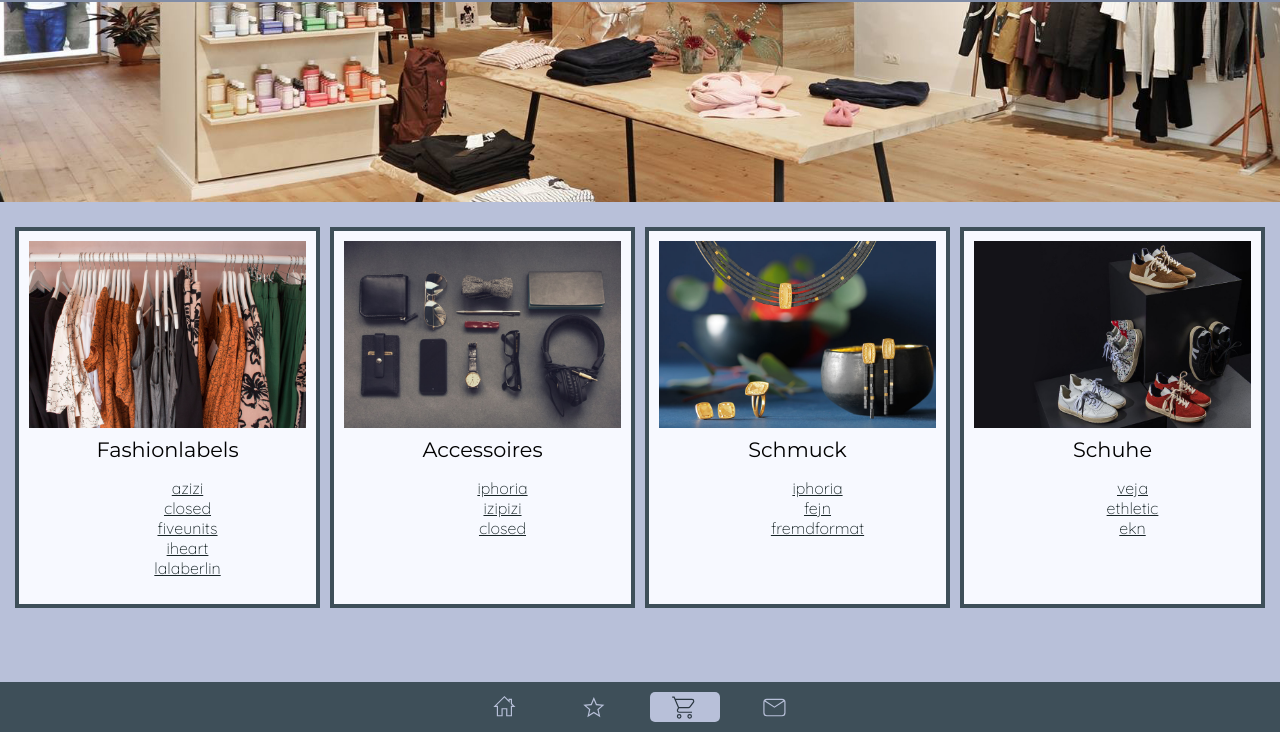
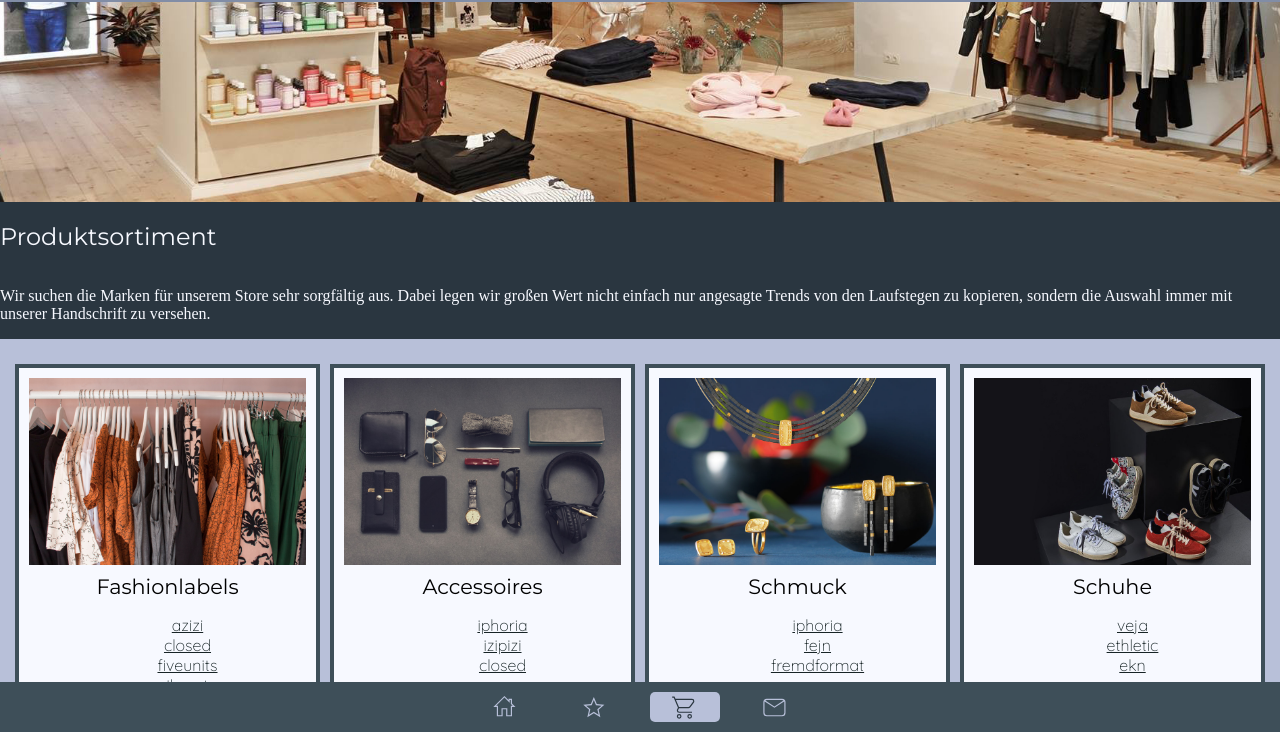
Before and after one commit to neuefische/mo-design, a website: page products.html in a window 1280 px wide. Shown: the part 68-800 px from the top of the page. Drawn offline with nearby package versions, Linux system fonts and the light colour scheme; files that its build step writes are made by us from their sources.

Commit message:
Add js. paragraph under Headline

```diff
--- a/products.html
+++ b/products.html
@@ -25,6 +25,12 @@
           width="100%"
         />
       </section>
+
+      <article>
+        <h1 class="heading1">Produktsortiment</h1>
+        <p class="paragraph"></p>
+      </article>
+
       <div class="products">
         <div class="products-item products-item-1">
           <img
@@ -177,5 +183,6 @@
           </svg></button
       ></a>
     </footer>
+    <script src="src/product.js"></script>
   </body>
 </html>
--- a/src/_products.scss
+++ b/src/_products.scss
@@ -13,6 +13,18 @@
   object-fit: cover;
   width: 100%;
   height: 200px;
+  text-align: center;
+  justify-items: center;
+}
+
+article {
+  display: flex;
+  flex-direction: column;
+  width: 100%;
+  height: auto;
+  justify-content: center;
+  background-color: var.$mo4;
+  color: var.$mo1;
 }
 
 .products {
@@ -37,7 +49,7 @@
   padding: 10px;
 }
 
-.products-item-1 {
+.products-items-1 {
   min-height: 200px;
   min-width: 300px;
   background-color: var.$mo1;
--- /dev/null
+++ b/src/product.js
@@ -0,0 +1,13 @@
+// const newParagraph = document.createElement("p");
+// const newContent = document.createTextNode(
+//   "Wir suchen die Marken für unserem Store sehr sorgfältig aus. Dabei legen wir großen Wert nicht einfach nur angesagte Trends von den Laufstegen zu kopieren, sondern die Auswahl immer mit unserer Handschrift zu versehen."
+// );
+// newParagraph.appendChild(newContent);
+// const article = document.querySelector("heading1");
+// document.body.insertAfter(newParagraph, article);
+
+const myText = document.querySelector(".heading1");
+const contentText = document.querySelector(".paragraph");
+contentText.innerHTML =
+  "Wir suchen die Marken für unserem Store sehr sorgfältig aus. Dabei legen wir großen Wert nicht einfach nur angesagte Trends von den Laufstegen zu kopieren, sondern die Auswahl immer mit unserer Handschrift zu versehen.";
+console.log(contentText);
```
